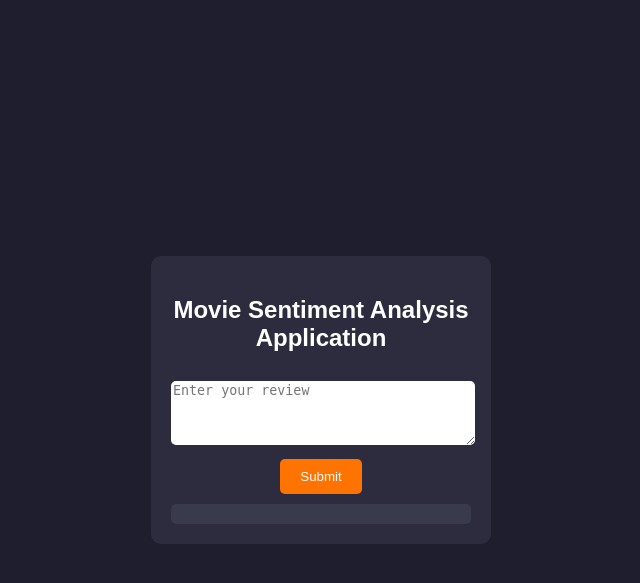
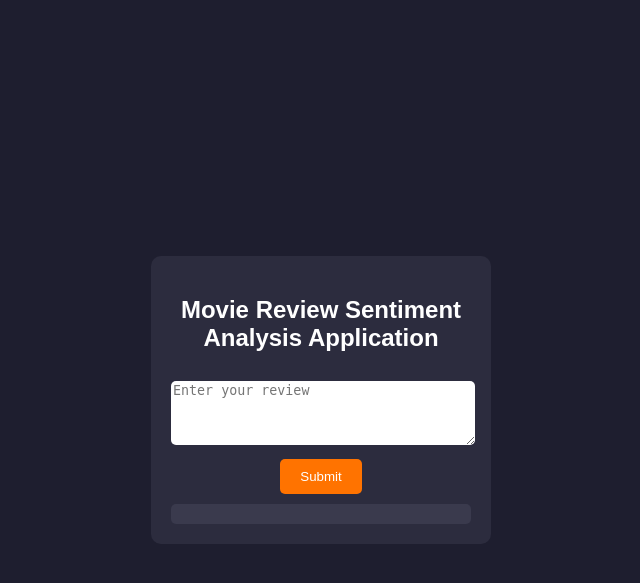
Before and after one commit to roshi45/Movie_review_SentimentAnalysis, a Flask app: page / in a window 1280 px wide. Shown: the top 583 px of the page, without its empty margins (319-959 px from the left). Run offline with Flask 3, Linux system fonts and the light colour scheme; parts of the project's set-up code (start-up, migrations or seed data) failed here and were passed over.

Commit message:
Update index.html

```diff
--- a/templates/index.html
+++ b/templates/index.html
@@ -55,7 +55,7 @@
 <body>
 
 <div class="container">
-    <h2>Movie Sentiment Analysis Application</h2>
+    <h2>Movie Review Sentiment Analysis Application</h2>
     <!-- Form to submit review -->
     <form action="/predict" method="POST">
         <textarea name="review" rows="4" placeholder="Enter your review" required></textarea>
```
